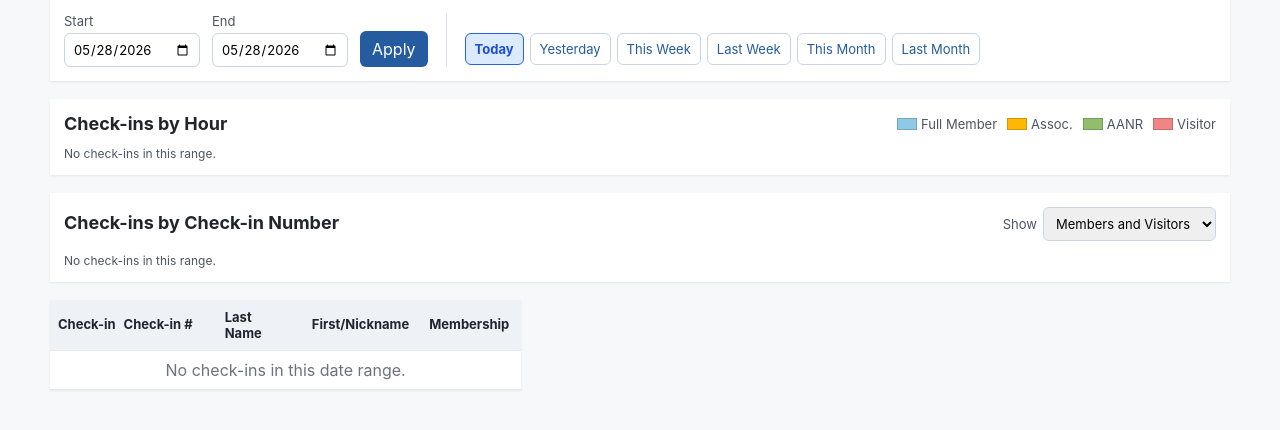
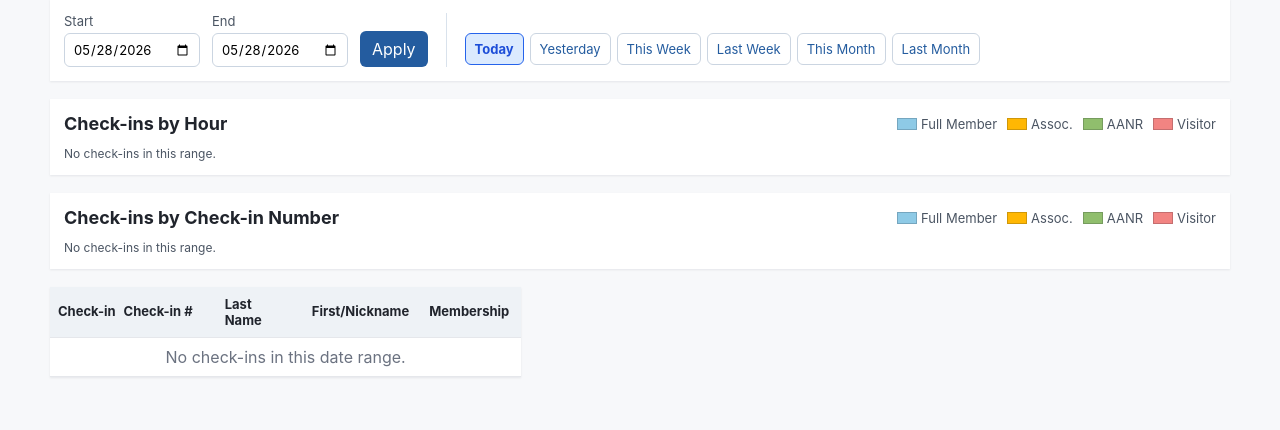
Before and after one commit to dcbriccetti/ubiquiti-usage-manager, a Flask app: page /checkins/report in a window 1280 px wide. Shown: the part 155-585 px from the top of the page. Run offline with Flask 3, Linux system fonts and the light colour scheme; the visitor is signed in with stand-in values (Sample User, id 1); data comes from the database, SQL or seed files in the repository; data that the repository does not hold is empty.

Commit message:
Stack checkin number chart by membership

```diff
--- a/src/club_admin/app.py
+++ b/src/club_admin/app.py
@@ -74,11 +74,6 @@ CHECKIN_REPORT_MEMBERSHIP_BREAKDOWN = (
     ("AANR", "AANR Member", "membership-aanr"),
     ("Visitor", "Visitor", "membership-visitor"),
 )
-CHECKIN_VISIT_NUMBER_MEMBERSHIP_FILTERS = {
-    "both": None,
-    "members": ("Full Member", "Associate Member"),
-    "visitors": ("AANR Member", "Visitor"),
-}
 CHECKIN_VISIT_NUMBER_CHART_MAX_EXACT = 9
 BARCODE_SECRET_SETTING_KEY = "self_checkin_barcode_secret"
 KIOSK_AUTO_RETURN_SECONDS = 60
@@ -524,63 +519,79 @@ def _checkin_time_chart(
 
 
 def _checkin_visit_number_chart(
-    visit_number_counts: tuple[tuple[int, int], ...],
+    visit_number_counts: tuple[tuple[int, str, int], ...],
 ) -> CheckinTimeChart:
-    exact_counts: Counter[int] = Counter()
-    overflow_count = 0
-    for visit_number, count in visit_number_counts:
+    exact_counts: dict[int, Counter[str]] = {}
+    overflow_counts: Counter[str] = Counter()
+    for visit_number, membership, count in visit_number_counts:
         if visit_number <= CHECKIN_VISIT_NUMBER_CHART_MAX_EXACT:
-            exact_counts[visit_number] += count
+            exact_counts.setdefault(visit_number, Counter())[membership] += count
         else:
-            overflow_count += count
-
-    max_total = max([*exact_counts.values(), overflow_count], default=0)
+            overflow_counts[membership] += count
+
+    totals = [sum(counts.values()) for counts in exact_counts.values()]
+    overflow_total = sum(overflow_counts.values())
+    max_total = max([*totals, overflow_total], default=0)
     buckets = []
     for visit_number in range(1, CHECKIN_VISIT_NUMBER_CHART_MAX_EXACT + 1):
-        count = exact_counts[visit_number]
-        if not count:
+        counts = exact_counts.get(visit_number, Counter())
+        total = sum(counts.values())
+        if not total:
             continue
-        segments = ()
+        segments = []
         if max_total:
-            segments = (
-                CheckinChartSegment(
-                    label="Check-ins",
-                    css_class="visit-number",
-                    count=count,
-                    percent=(count / max_total) * 100,
-                ),
-            )
+            for label, membership, css_class in CHECKIN_REPORT_MEMBERSHIP_BREAKDOWN:
+                count = counts[membership]
+                if not count:
+                    continue
+                segments.append(
+                    CheckinChartSegment(
+                        label=label,
+                        css_class=css_class,
+                        count=count,
+                        percent=(count / max_total) * 100,
+                    )
+                )
         buckets.append(
             CheckinChartBucket(
                 label=str(visit_number),
                 group_label=None,
                 group_total=None,
-                total=count,
-                segments=segments,
+                total=total,
+                segments=tuple(segments),
             )
         )
 
-    if overflow_count:
+    if overflow_total:
+        overflow_segments = []
+        for label, membership, css_class in CHECKIN_REPORT_MEMBERSHIP_BREAKDOWN:
+            count = overflow_counts[membership]
+            if not count:
+                continue
+            overflow_segments.append(
+                CheckinChartSegment(
+                    label=label,
+                    css_class=css_class,
+                    count=count,
+                    percent=(count / max_total) * 100,
+                )
+            )
         buckets.append(
             CheckinChartBucket(
                 label=f"{CHECKIN_VISIT_NUMBER_CHART_MAX_EXACT + 1}+",
                 group_label=None,
                 group_total=None,
-                total=overflow_count,
-                segments=(
-                    CheckinChartSegment(
-                        label="Check-ins",
-                        css_class="visit-number",
-                        count=overflow_count,
-                        percent=(overflow_count / max_total) * 100,
-                    ),
-                ),
+                total=overflow_total,
+                segments=tuple(overflow_segments),
             )
         )
 
     return CheckinTimeChart(
         title="Check-ins by Check-in Number",
-        legend=(),
+        legend=tuple(
+            (label, css_class)
+            for label, _, css_class in CHECKIN_REPORT_MEMBERSHIP_BREAKDOWN
+        ),
         buckets=tuple(buckets) if max_total else (),
     )
 
@@ -2049,12 +2060,6 @@ def create_app(db_path: Path | None = None) -> Flask:
         if start_date > end_date:
             abort(400, "Start date must be on or before end date.")
 
-        visit_number_membership = request.args.get("visit_number_membership", "both")
-        visit_number_memberships = CHECKIN_VISIT_NUMBER_MEMBERSHIP_FILTERS.get(
-            visit_number_membership
-        )
-        if visit_number_membership not in CHECKIN_VISIT_NUMBER_MEMBERSHIP_FILTERS:
-            abort(400, "Visit number filter must be both, members, or visitors.")
         with open_connection() as connection:
             checkins = checkin_repository.list_checkins_for_date_range(
                 connection,
@@ -2065,7 +2070,6 @@ def create_app(db_path: Path | None = None) -> Flask:
                 connection,
                 start_date,
                 end_date,
-                memberships=visit_number_memberships,
             )
 
         return render_template(
@@ -2074,7 +2078,6 @@ def create_app(db_path: Path | None = None) -> Flask:
             membership_breakdown=_checkin_membership_breakdown(checkins),
             time_chart=_checkin_time_chart(checkins, start_date, end_date),
             visit_number_chart=_checkin_visit_number_chart(visit_number_counts),
-            visit_number_membership=visit_number_membership,
             date_presets=_date_range_presets(today),
             start_date=start_date,
             end_date=end_date,
--- a/src/club_admin/checkin_repository.py
+++ b/src/club_admin/checkin_repository.py
@@ -291,18 +291,11 @@ def count_visit_numbers_for_date_range(
     connection: sqlite3.Connection,
     start_date: date,
     end_date: date,
-    *,
-    memberships: tuple[str, ...] | None = None,
-) -> tuple[tuple[int, int], ...]:
-    '''Return counts by each check-in's lifetime ordinal visit number.'''
+) -> tuple[tuple[int, str, int], ...]:
+    '''Return counts by each check-in's lifetime ordinal visit number and membership.'''
     start_at, exclusive_end_at = _date_range_bounds(start_date, end_date)
-    membership_filter = ""
-    parameters: list[str] = [start_at, exclusive_end_at]
-    if memberships:
-        membership_filter = f" AND membership IN ({', '.join('?' for _ in memberships)})"
-        parameters.extend(memberships)
     rows = connection.execute(
-        f"""
+        """
         WITH numbered_checkins AS (
             SELECT
                 id,
@@ -314,15 +307,25 @@ def count_visit_numbers_for_date_range(
                 ) AS visit_number
             FROM checkins
         )
-        SELECT visit_number, COUNT(*) AS checkin_count
+        SELECT
+            visit_number,
+            membership,
+            COUNT(*) AS checkin_count
         FROM numbered_checkins
-        WHERE check_in_at >= ? AND check_in_at < ?{membership_filter}
-        GROUP BY visit_number
-        ORDER BY visit_number
+        WHERE check_in_at >= ? AND check_in_at < ?
+        GROUP BY visit_number, membership
+        ORDER BY visit_number, membership
         """,
-        parameters,
+        (start_at, exclusive_end_at),
     ).fetchall()
-    return tuple((int(row["visit_number"]), int(row["checkin_count"])) for row in rows)
+    return tuple(
+        (
+            int(row["visit_number"]),
+            str(row["membership"]),
+            int(row["checkin_count"]),
+        )
+        for row in rows
+    )
 
 
 def summarize_checkins_by_user(
--- a/src/club_admin/static/club-admin.css
+++ b/src/club_admin/static/club-admin.css
@@ -601,25 +601,11 @@ th {
   gap: 4px;
 }
 
-.report-filters input:not([type="checkbox"]),
-.chart-toggle-form input:not([type="checkbox"]),
-.chart-toggle-form select {
+.report-filters input:not([type="checkbox"]) {
   border: 1px solid #cbd5e1;
   border-radius: 6px;
   font: inherit;
   padding: 7px 8px;
-}
-
-.chart-toggle-form {
-  margin: 0;
-}
-
-.chart-select-field {
-  align-items: center;
-  color: #4b5563;
-  display: flex;
-  font-size: 13px;
-  gap: 6px;
 }
 
 .report-toggle {
@@ -790,10 +776,6 @@ th {
 
 .membership-visitor {
   background: #f28482;
-}
-
-.visit-number {
-  background: #5eead4;
 }
 
 .report-tabs {
--- a/src/club_admin/templates/club_admin/checkins_report.html
+++ b/src/club_admin/templates/club_admin/checkins_report.html
@@ -46,7 +46,7 @@
       <div class="report-presets" aria-label="Date range presets">
         {% for preset in date_presets %}
           <a
-            href="{% if visit_number_membership != 'both' %}{{ url_for('checkins_report', start_date=preset.start_date.isoformat(), end_date=preset.end_date.isoformat(), visit_number_membership=visit_number_membership) }}{% else %}{{ url_for('checkins_report', start_date=preset.start_date.isoformat(), end_date=preset.end_date.isoformat()) }}{% endif %}"
+            href="{{ url_for('checkins_report', start_date=preset.start_date.isoformat(), end_date=preset.end_date.isoformat()) }}"
             {% if preset.start_date == start_date and preset.end_date == end_date %}class="active" aria-current="page"{% endif %}
           >{{ preset.label }}</a>
         {% endfor %}
@@ -104,18 +104,13 @@
     <section class="checkins-time-chart checkins-visit-number-chart" aria-label="{{ visit_number_chart.title }}">
       <div class="checkins-chart-header">
         <h2>{{ visit_number_chart.title }}</h2>
-        <form class="chart-toggle-form" action="{{ url_for('checkins_report') }}" method="get">
-          <input type="hidden" name="start_date" value="{{ start_date }}">
-          <input type="hidden" name="end_date" value="{{ end_date }}">
-          <label class="chart-select-field">
-            <span>Show</span>
-            <select name="visit_number_membership" onchange="this.form.submit()">
-              <option value="both" {% if visit_number_membership == 'both' %}selected{% endif %}>Members and Visitors</option>
-              <option value="members" {% if visit_number_membership == 'members' %}selected{% endif %}>Members</option>
-              <option value="visitors" {% if visit_number_membership == 'visitors' %}selected{% endif %}>Visitors</option>
-            </select>
-          </label>
-        </form>
+        {% if visit_number_chart.legend %}
+          <div class="checkins-chart-legend" aria-label="Check-in group legend">
+            {% for label, css_class in visit_number_chart.legend %}
+              <span><span class="checkins-chart-key {{ css_class }}" aria-hidden="true"></span>{{ label }}</span>
+            {% endfor %}
+          </div>
+        {% endif %}
       </div>
       {% if visit_number_chart.buckets %}
         <div class="checkins-chart-rows">
```
Also changed, not shown: tests/test_club_checkin_import.py (+22 -41 lines).
